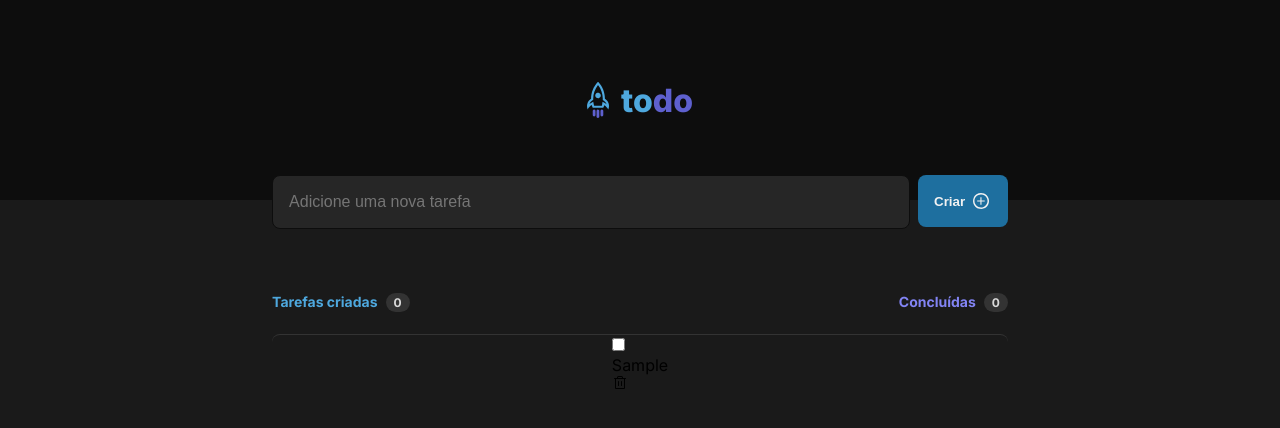
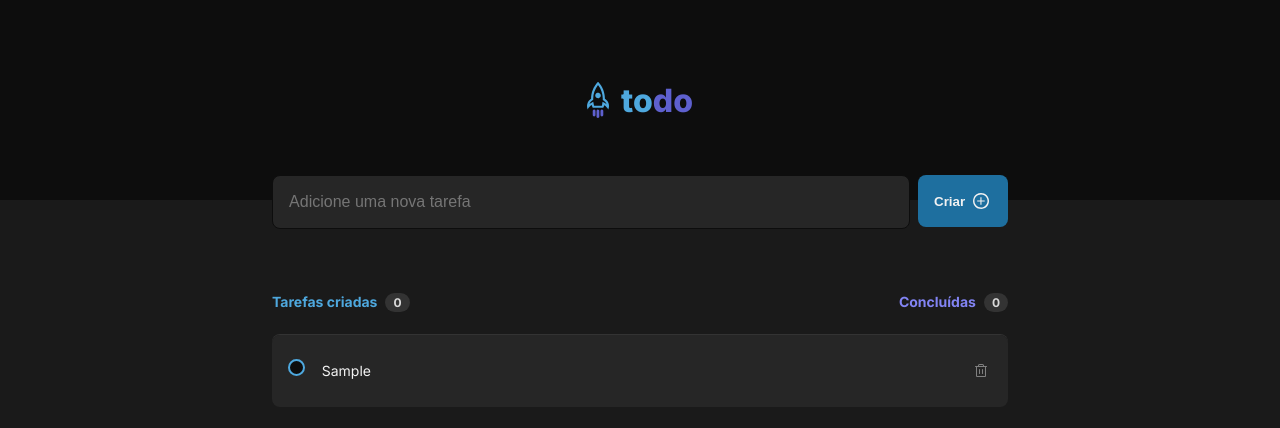
Before and after one commit to PabloRafael-coder/to-do-list, a React (Vite) app: page / in a window 1280 px wide. Both pictures are taken after typing "Sample" into the empty fields and a click on the button "Criar". Shown: the top 428 px of the page. Built offline with nearby package versions, Linux system fonts and the light colour scheme.

Commit message:
feat: Adicionar novos estilos ao container do componente TaskList

```diff
--- a/src/components/TaskList.module.css
+++ b/src/components/TaskList.module.css
@@ -1,5 +1,5 @@
 
-.taskList {
+.taskElementContainer {
     display: flex;
     justify-content: space-between;
     align-items: center;
@@ -8,32 +8,38 @@
     width: 46rem;
     height: 72px;
     border-radius: 8px;
-    background: var(--gray-400);
+    background: var(--gray-500);
 }
 
-.taskList input {
+.inputContainer {
+    width: 24px;
+    height: 24px;
+}
+
+.inputContainer input {
     appearance: none;
     display: flex;
     align-items: center;
     justify-content: center;
-    width: 20px;
-    height: 20px;
+    width: 17.45px;
+    height: 17.45px;
     border: 2px solid var(--blue);
     border-radius: 50%;
     position: relative;
     background: var(--gray-700);
 }
 
-.taskList input:hover {
+.inputContainer input:hover {
     display: flex;
     align-items: center;
     justify-content: center;
+    background-color: rgb(30,111,159, 0.2);
 }
 
-.taskList input:checked:before{
+.inputContainer input:checked::before{
     content: '';
-    width: 20px;
-    height: 20px;
+    width: 17.45px;
+    height: 17.45px;
     border-radius: 50%;
     position: absolute;
     background: var(--purple-dark);
@@ -41,16 +47,37 @@
     background-position: center;
     background-image: url('../assets/Vector.svg');
     border: none;
-
 }
 
-.taskList p {
+.inputContainer input:hover:checked::before{
+    background: var(--purple);
+    background-repeat: no-repeat;
+    background-position: center;
+    background-image: url('../assets/Vector.svg');
+}
+
+.textContainer {
     width: 100%;
+}
+
+.textContainer p {
+    width: 100%;
+    line-height: 140%;
     font-size: 14px;
     color: var(--gray-100);
 }
 
-.taskList img {
-    width: 12.48px;
-    height: 14px;
+.trashContainer {
+    display: flex;
+    align-items: center;
+    justify-content: center;
+    border-radius: 4px;
+    color: var(--gray-300);
+    width: 24px;
+    height: 24px;
 }
+
+.trashContainer:hover {
+    background: var(--gray-400);
+    color: var(--danger);
+}
```
